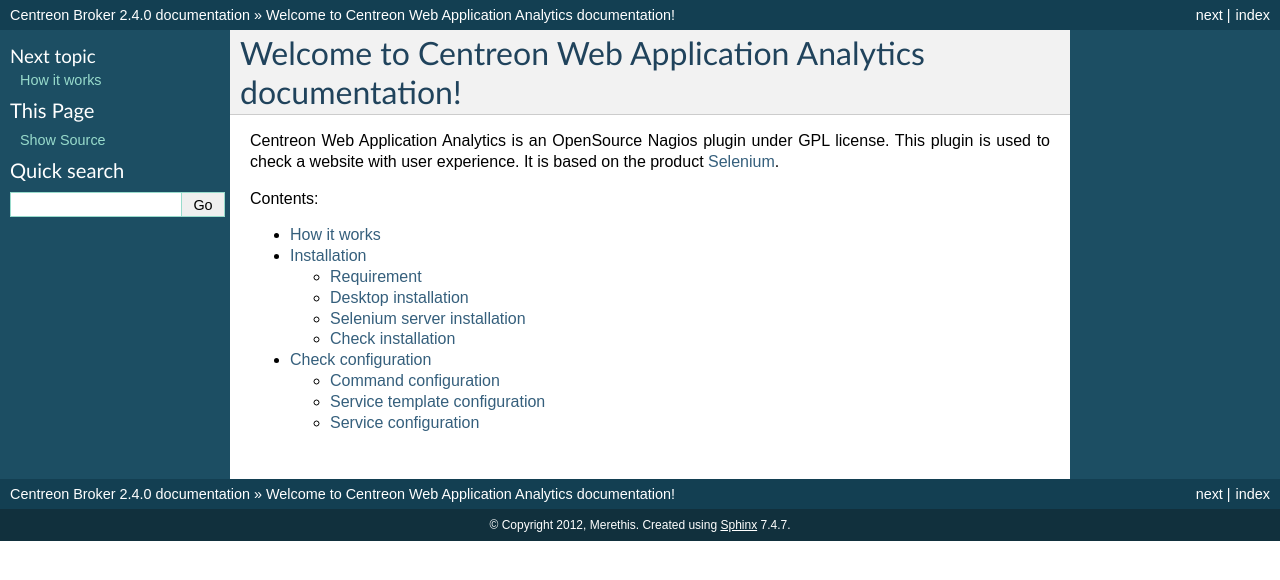
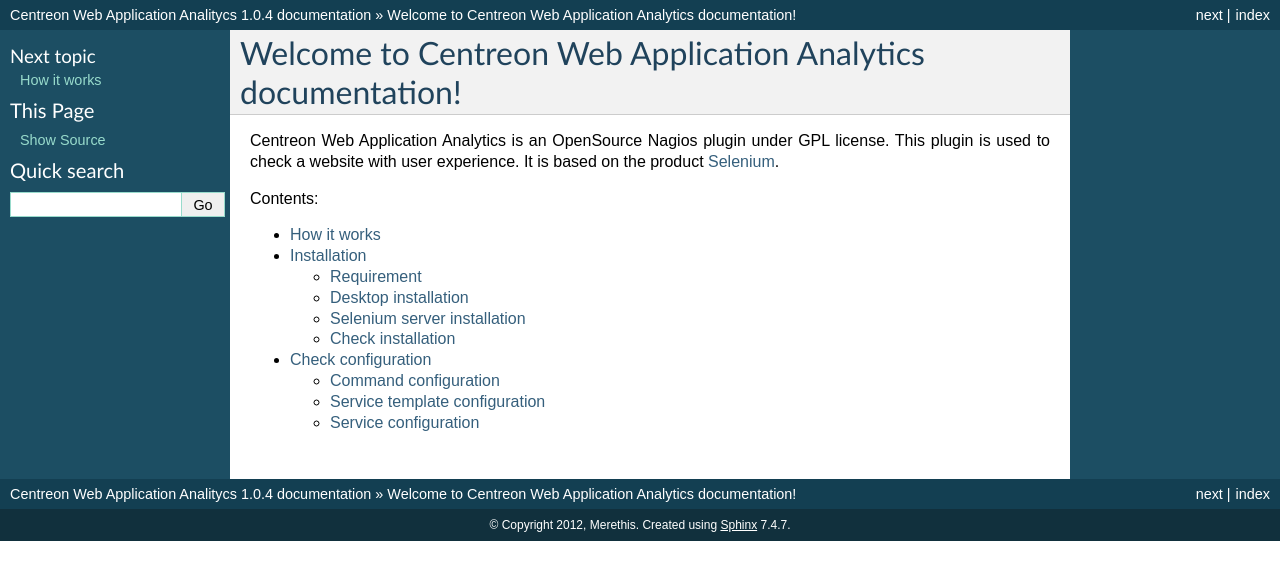
Before and after one commit to mckayro/centreon-web-application-analytics, a Sphinx documentation site: the page built from doc/index.rst, in a window 1280 px wide. Shown: the top 580 px of the page. Built offline with Sphinx 7.4.7, drawn with Linux system fonts in a browser that asks for light colours; pages that are not in the unit, such as notebooks, are missing from menus.

Commit message:
* Correct name and version in documentation config

```diff
--- a/doc/conf.py
+++ b/doc/conf.py
@@ -46,7 +46,7 @@
 master_doc = 'index'
 
 # General information about the project.
-project = u'Centreon Broker'
+project = u'Centreon Web Application Analitycs'
 copyright = u'2012, Merethis'
 
 # The version info for the project you're documenting, acts as replacement for
@@ -54,9 +54,9 @@
 # built documents.
 #
 # The short X.Y version.
-version = '2.4'
+version = '1.0'
 # The full version, including alpha/beta/rc tags.
-release = '2.4.0'
+release = '1.0.4'
 
 # The language for content autogenerated by Sphinx. Refer to documentation
 # for a list of supported languages.
@@ -173,7 +173,7 @@
 #html_file_suffix = None
 
 # Output file base name for HTML help builder.
-htmlhelp_basename = 'CentreonBrokerdoc'
+htmlhelp_basename = 'CentreonWaadoc'
 
 
 # -- Options for LaTeX output --------------------------------------------------
```
